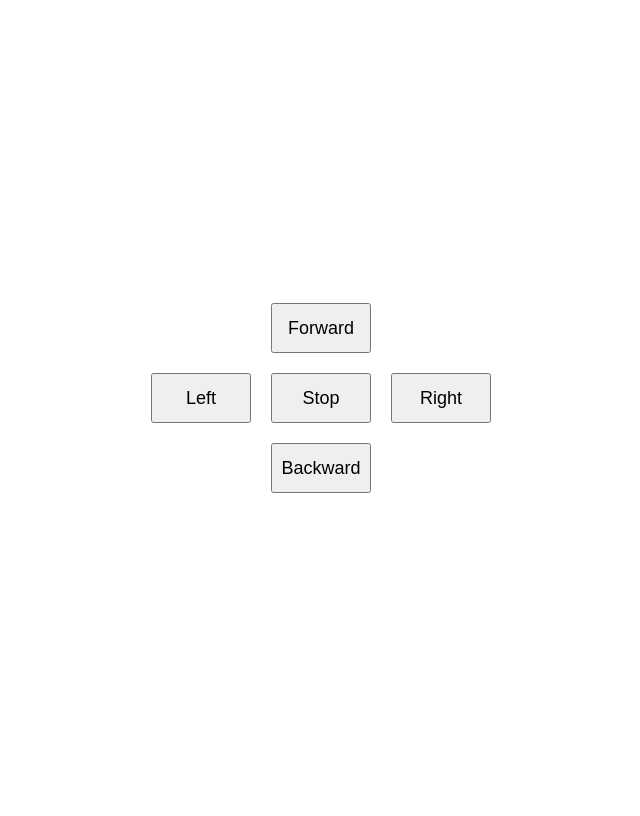
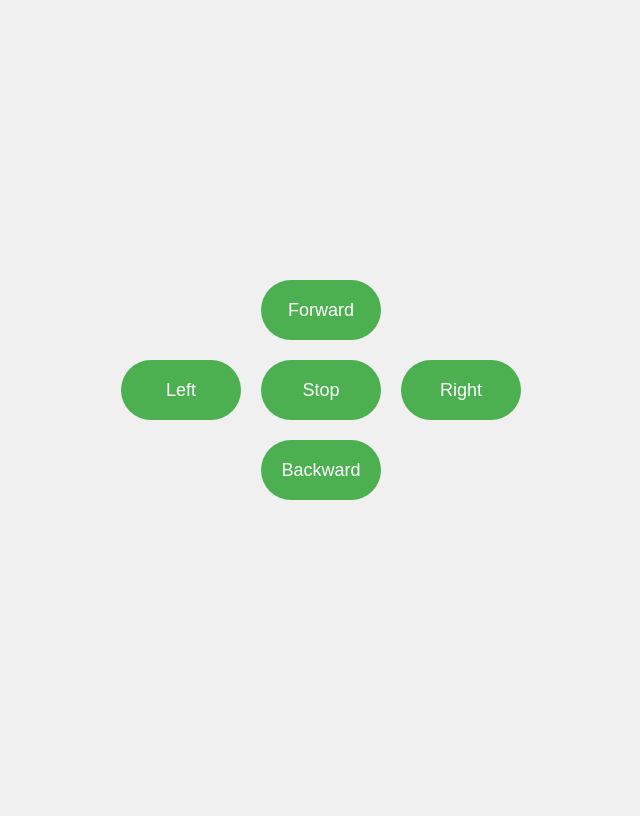
Before and after one commit to RIVER-Project/ExoMyRover, a Flask app: page / in a window 1280 px wide. Shown: the whole page, without its empty margins (319-959 px from the left). After the commit the page ends 500 px from the top, so only its background shows below. Run offline with Flask 3, Linux system fonts and the light colour scheme.

Commit message:
Styled buttons
Signed-off-by: mateisorodoc <Sorodoc.A.Matei@student.utcluj.ro>

```diff
--- a/Flask/templates/index1.html
+++ b/Flask/templates/index1.html
@@ -5,6 +5,12 @@
     <meta name="viewport" content="width=device-width, initial-scale=1.0">
     <title>Robot Remote Control</title>
     <style>
+        body {
+            font-family: Arial, sans-serif;
+            background-color: #f0f0f0;
+            margin: 0;
+            padding: 0;
+        }
         .container {
             display: flex;
             flex-direction: column;
@@ -18,10 +24,22 @@
             margin-bottom: 20px;
         }
         .button {
-            width: 100px;
-            height: 50px;
+            width: 120px;
+            height: 60px;
             font-size: 18px;
             margin: 0 10px;
+            border: none;
+            border-radius: 30px;
+            cursor: pointer;
+            color: #fff;
+            background-color: #4CAF50; /* Green */
+            transition: background-color 0.3s;
+        }
+        .button:hover {
+            background-color: #45a049; /* Darker green */
+        }
+        .button:active {
+            background-color: #3e8e41; /* Dark green */
         }
     </style>
 </head>
```
